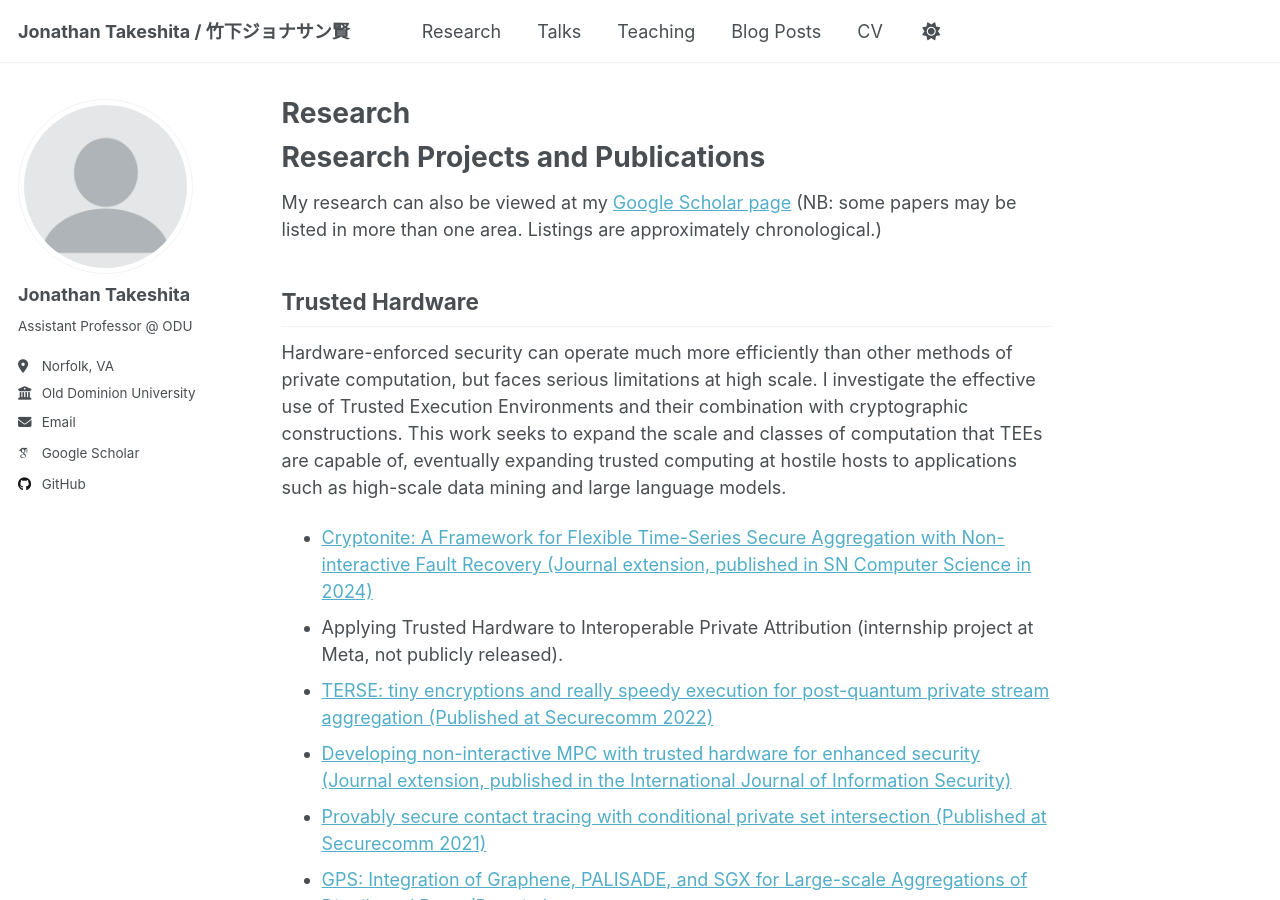
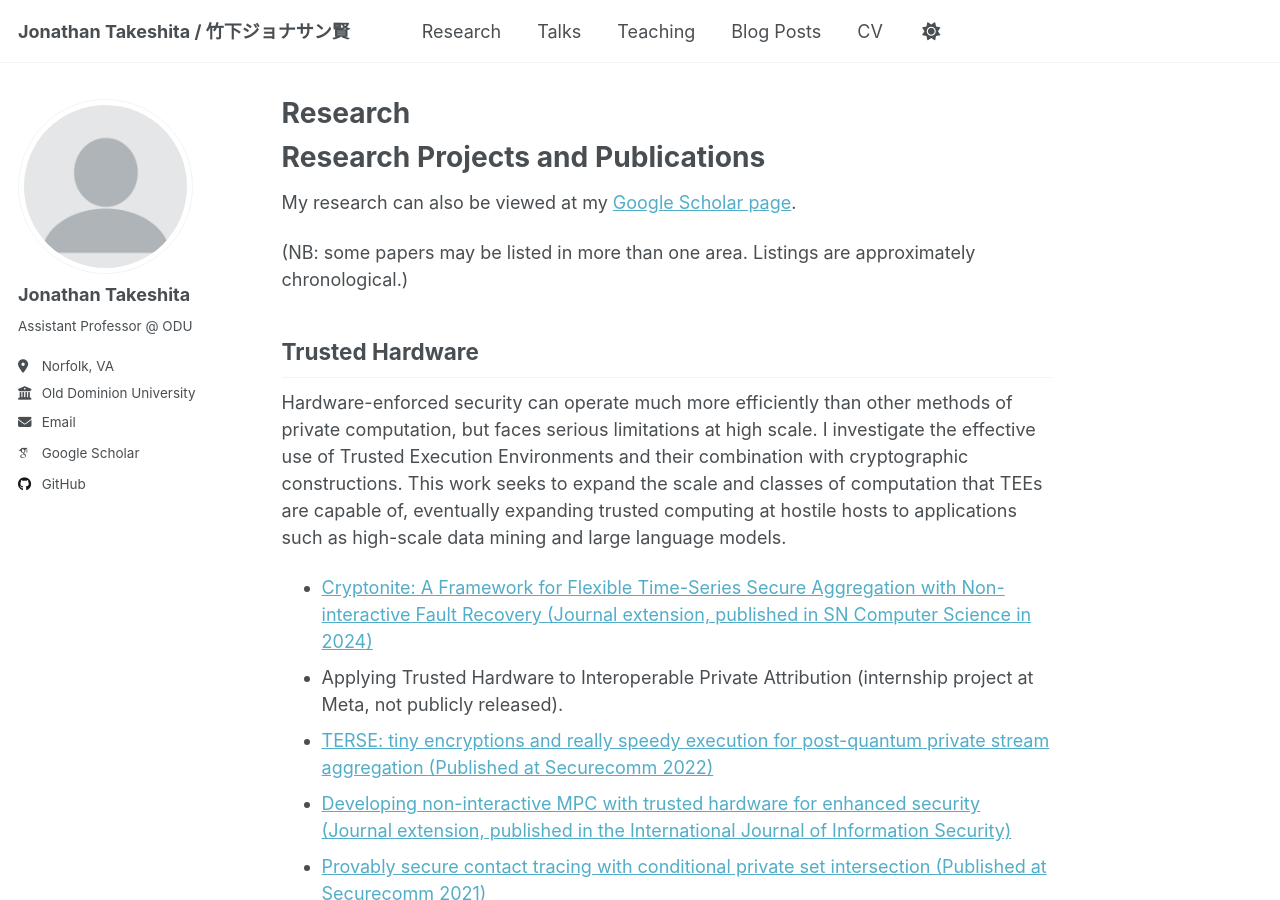
Before and after one commit to jtakeshi/jtakeshi.github.io, a Jekyll site: the page built from _pages/research.md, in a window 1280 px wide and 900 px high. Built offline with Jekyll 4.4.1, drawn with Linux system fonts in a browser that asks for light colours; some web fonts are replaced; a script that is not in the unit is left out.

```diff
--- a/_pages/research.md
+++ b/_pages/research.md
@@ -8,7 +8,8 @@ author_profile: true
 
 Research Projects and Publications
 ====
-My research can also be viewed at my [Google Scholar page](https://scholar.google.com/citations?hl=en&user=l7O3XKcAAAAJ&view_op=list_works&sortby=pubdate)
+My research can also be viewed at my [Google Scholar page](https://scholar.google.com/citations?hl=en&user=l7O3XKcAAAAJ&view_op=list_works&sortby=pubdate).
+
 (NB: some papers may be listed in more than one area. Listings are approximately chronological.)
 
 Trusted Hardware
```
